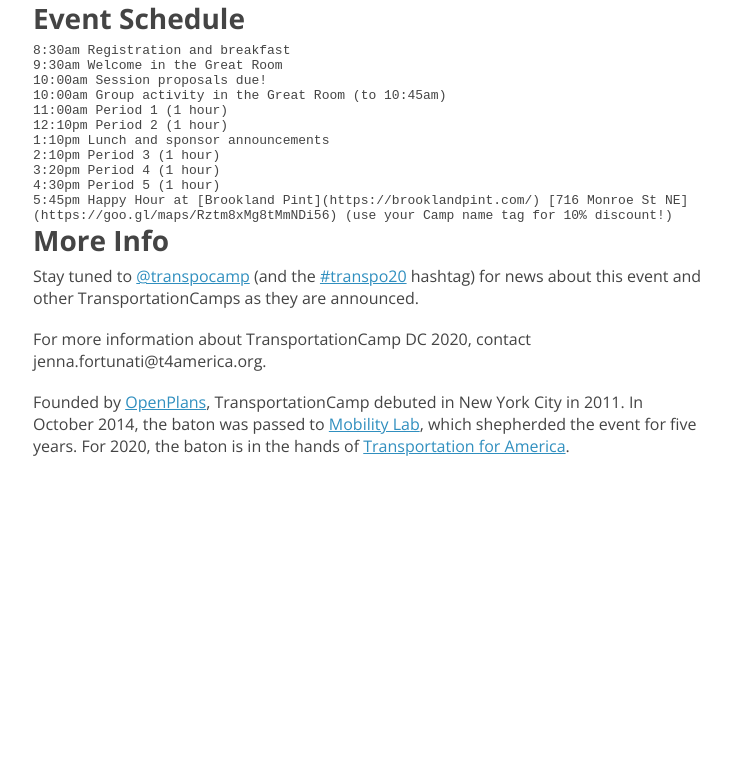
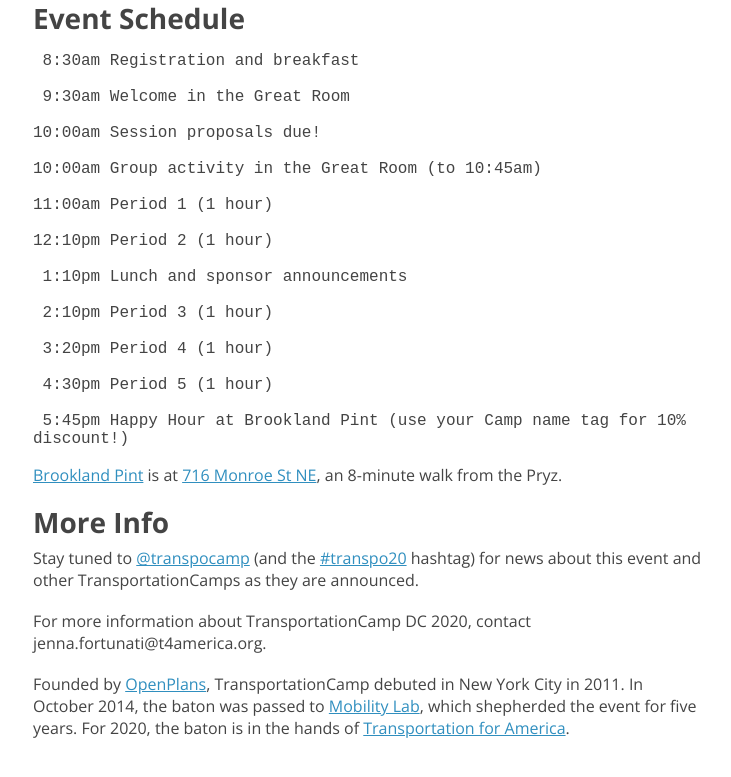
Before and after one commit to transpocamp/transportationcamp.org, a Jekyll site: the page built from events/dc2020/index.markdown, in a window 1280 px wide and 900 px high, scrolled down 1595 px, cut to the strip 77-854 px from the top of the window. Shown: the whole strip, without its empty margins (271-1002 px from the left). Built offline with Jekyll 4.4.1, drawn with Linux system fonts in a browser that asks for light colours; nearby versions of some CDN libraries; before the commit the page ends 2212 px from its top, so only the background shows below that.

Commit message:
ugh markdown PRE

```diff
--- a/events/dc2020/index.markdown
+++ b/events/dc2020/index.markdown
@@ -35,7 +35,7 @@
 <iframe src="https://www.google.com/maps/embed?pb=!1m18!1m12!1m3!1d3103.49421758233!2d-77.00036768464848!3d38.93553647956479!2m3!1f0!2f0!3f0!3m2!1i1024!2i768!4f13.1!3m3!1m2!1s0x89b7c7ef7869ab0f%3A0xb6a69963f532d74c!2sEdward+J.+Pryzbyla+University+Center%2C+Washington%2C+DC+20064!5e0!3m2!1sen!2sus!4v1543885019614" width="680" height="340" frameborder="0" style="border:0" allowfullscreen></iframe>
 
 ### Event Schedule
-<div style="font-family: monospace">
+<pre>
  8:30am Registration and breakfast<br>
  9:30am Welcome in the Great Room<br>
 10:00am Session proposals due!<br>
@@ -46,8 +46,10 @@
  2:10pm Period 3 (1 hour)<br>
  3:20pm Period 4 (1 hour)<br>
  4:30pm Period 5 (1 hour)<br>
- 5:45pm Happy Hour at [Brookland Pint](https://brooklandpint.com/) [716 Monroe St NE](https://goo.gl/maps/Rztm8xMg8tMmNDi56) (use your Camp name tag for 10% discount!)
-</div>
+ 5:45pm Happy Hour at Brookland Pint (use your Camp name tag for 10% discount!)
+</pre>
+
+[Brookland Pint](https://brooklandpint.com/) is at [716 Monroe St NE](https://goo.gl/maps/Rztm8xMg8tMmNDi56), an 8-minute walk from the Pryz.
 
 ### More Info
 Stay tuned to [@transpocamp](https://twitter.com/transpocamp) (and the [#transpo20](https://twitter.com/hashtag/Transpo20?src=hashtag_click&f=live) hashtag) for news about this event and other TransportationCamps as they are announced.
```
